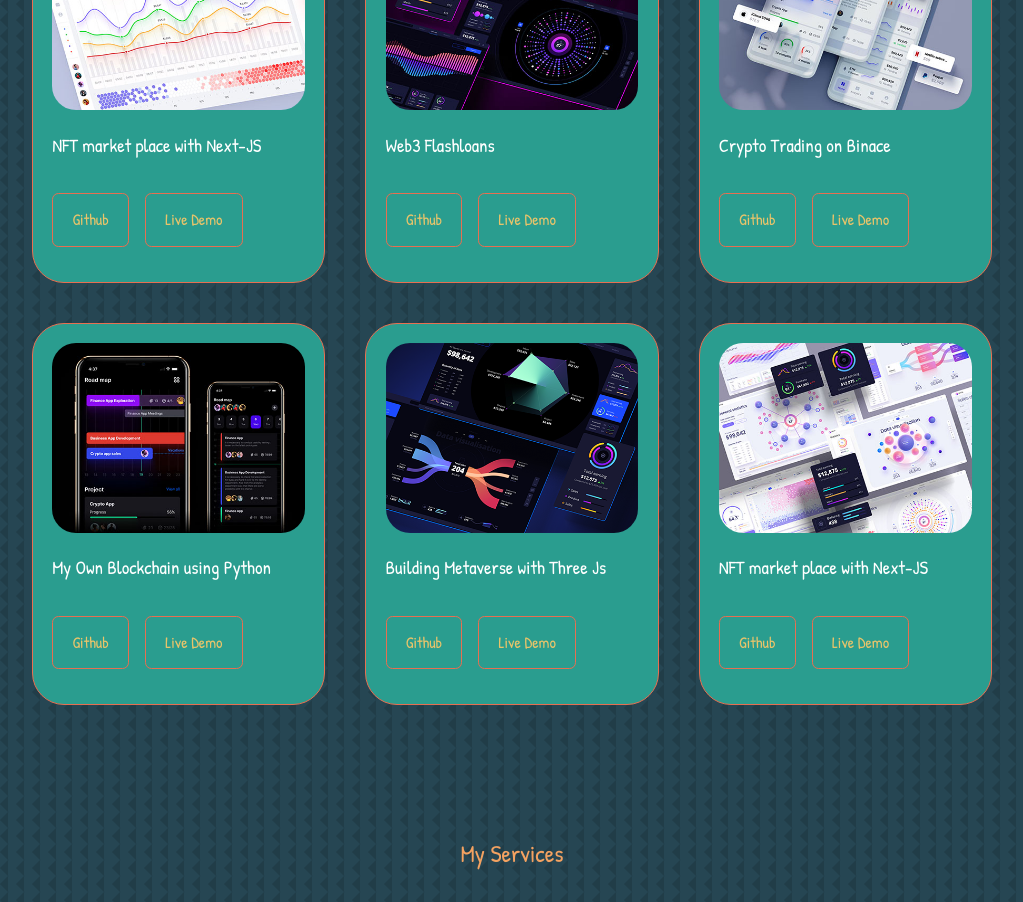
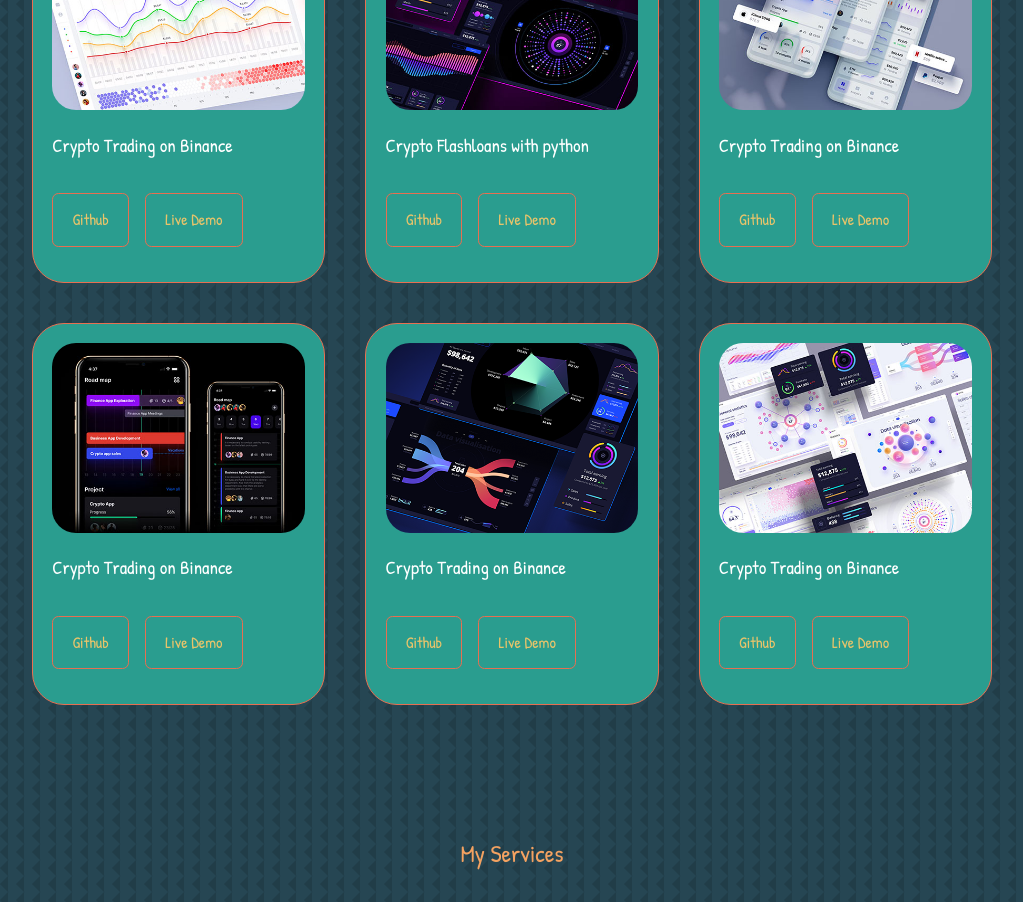
Before and after one commit to shaymk1/mamosebetsi-kekae-react-portfolio, a React (Create React App) app in the folder my-portfolio/: page / in a window 1280 px wide. Shown: the part 2180-3082 px from the top of the page, without its empty margins (128-1151 px from the left). Built offline with nearby package versions, Linux system fonts and the light colour scheme.

Commit message:
done with projects components and its styling

```diff
--- a/my-portfolio/src/components/projects/Projects.jsx
+++ b/my-portfolio/src/components/projects/Projects.jsx
@@ -6,20 +6,72 @@
 import IMG6 from '../../assets/portfolio6.jpg';
 import './projects.css';
 
+const projects = [
+	/* project-1 */
+	{
+		id: 1,
+		image: IMG1,
+		title: 'Crypto Trading on Binance',
+		github: 'https://github.com/shaymk1',
+		demo: 'https://Dribble.com/shaymk1',
+	},
+	/* project-2 */
+	{
+		id: 2,
+		image: IMG2,
+		title: 'Crypto Flashloans with python',
+		github: 'https://github.com/shaymk1',
+		demo: 'https://Dribble.com/shaymk1',
+	},
+	/* project-3 */
+	{
+		id: 3,
+		image: IMG3,
+		title: 'Crypto Trading on Binance',
+		github: 'https://github.com/shaymk1',
+		demo: 'https://Dribble.com/shaymk1',
+	},
+	/* project-4 */
+	{
+		id: 4,
+		image: IMG4,
+		title: 'Crypto Trading on Binance',
+		github: 'https://github.com/shaymk1',
+		demo: 'https://Dribble.com/shaymk1',
+	},
+	/* project-5 */
+	{
+		id: 5,
+		image: IMG5,
+		title: 'Crypto Trading on Binance',
+		github: 'https://github.com/shaymk1',
+		demo: 'https://Dribble.com/shaymk1',
+	},
+	/* project-6 */
+	{
+		id: 6,
+		image: IMG6,
+		title: 'Crypto Trading on Binance',
+		github: 'https://github.com/shaymk1',
+		demo: 'https://Dribble.com/shaymk1',
+	},
+];
+
 const Projects = () => {
 	return (
 		<section id="projects">
 			<h2>My Projects</h2>
 			<div className=" container portfolio__container">
-				{/*img-1*/}
-				<article className="portfolio__item">
+				{projects.map(({ id, image, title, github, demo }) => {
+					return (
+						<article key="id" className="portfolio__item">
 							<div className="portfolio__item-image">
-						<img className="" src={IMG1} alt="" />
+								<img className="" src={image} alt="{title}" />
 							</div>
-					<h3>NFT market place with Next-JS</h3>
+							<h3>{title}</h3>
 							<div className="portfolio__item-cta">
 								<a
-							href="https://github.com/shaymk1"
+									href="{github}"
 									className="btn"
 									target="_blank"
 									rel="noreferrer"
@@ -27,8 +79,8 @@
 									Github
 								</a>
 								<a
-							href="https://github.com/shaymk1"
-							className="btn btn-primary"
+									href="{demo}"
+									className='btn btn-primary'
 									target="_blank"
 									rel="noreferrer"
 								>
@@ -36,139 +88,172 @@
 								</a>
 							</div>
 						</article>
-
-				{/*img-2*/}
-				<article className="portfolio__item">
-					<div className="portfolio__item-image">
-						<img className="" src={IMG2} alt="" />
-					</div>
-					<h3>Web3 Flashloans </h3>
-					<div className="portfolio__item-cta">
-						<a
-							href="https://github.com/shaymk1"
-							className="btn"
-							target="_blank"
-							rel="noreferrer"
-						>
-							Github
-						</a>
-						<a
-							href="https://github.com/shaymk1"
-							className="btn btn-primary"
-							target="_blank"
-							rel="noreferrer"
-						>
-							Live Demo
-						</a>
-					</div>
-				</article>
-
-				{/*img-3*/}
-				<article className="portfolio__item">
-					<div className="portfolio__item-image">
-						<img className="" src={IMG3} alt="" />
-					</div>
-					<h3>Crypto Trading on Binace</h3>
-					<div className="portfolio__item-cta">
-						<a
-							href="https://github.com/shaymk1"
-							className="btn"
-							target="_blank"
-							rel="noreferrer"
-						>
-							Github
-						</a>
-						<a
-							href="https://github.com/shaymk1"
-							className="btn btn-primary"
-							target="_blank"
-							rel="noreferrer"
-						>
-							Live Demo
-						</a>
-					</div>
-				</article>
-
-				{/*img-4*/}
-				<article className="portfolio__item">
-					<div className="portfolio__item-image">
-						<img className="" src={IMG4} alt="" />
-					</div>
-					<h3>My Own Blockchain using Python</h3>
-					<div className="portfolio__item-cta">
-						<a
-							href="https://github.com/shaymk1"
-							className="btn"
-							target="_blank"
-							rel="noreferrer"
-						>
-							Github
-						</a>
-						<a
-							href="https://github.com/shaymk1"
-							className="btn btn-primary"
-							target="_blank"
-							rel="noreferrer"
-						>
-							Live Demo
-						</a>
-					</div>
-				</article>
-
-				{/*img-5*/}
-				<article className="portfolio__item">
-					<div className="portfolio__item-image">
-						<img className="" src={IMG5} alt="" />
-					</div>
-					<h3>Building Metaverse with Three Js</h3>
-					<div className="portfolio__item-cta">
-						<a
-							href="https://github.com/shaymk1"
-							className="btn"
-							target="_blank"
-							rel="noreferrer"
-						>
-							Github
-						</a>
-						<a
-							href="https://github.com/shaymk1"
-							className="btn btn-primary"
-							target="_blank"
-							rel="noreferrer"
-						>
-							Live Demo
-						</a>
-					</div>
-				</article>
-
-				{/*img-6*/}
-				<article className="portfolio__item">
-					<div className="portfolio__item-image">
-						<img className="" src={IMG6} alt="" />
-					</div>
-					<h3>NFT market place with Next-JS</h3>
-					<div className="portfolio__item-cta">
-						<a
-							href="https://github.com/shaymk1"
-							className="btn"
-							target="_blank"
-							rel="noreferrer"
-						>
-							Github
-						</a>
-						<a
-							href="https://github.com/shaymk1"
-							className="btn btn-primary"
-							target="_blank"
-							rel="noreferrer"
-						>
-							Live Demo
-						</a>
-					</div>
-				</article>
+					);
+				})}
 			</div>
 		</section>
 	);
 };
 
 export default Projects;
+
+// <section id="projects">
+// 			<h2>My Projects</h2>
+// 			<div className=" container portfolio__container">
+// 				{/*img-1*/}
+// 				<article className="portfolio__item">
+// 					<div className="portfolio__item-image">
+// 						<img className="" src={IMG1} alt="" />
+// 					</div>
+// 					<h3>NFT market place with Next-JS</h3>
+// 					<div className="portfolio__item-cta">
+// 						<a
+// 							href="https://github.com/shaymk1"
+// 							className="btn"
+// 							target="_blank"
+// 							rel="noreferrer"
+// 						>
+// 							Github
+// 						</a>
+// 						<a
+// 							href="https://github.com/shaymk1"
+// 							className="btn btn-primary"
+// 							target="_blank"
+// 							rel="noreferrer"
+// 						>
+// 							Live Demo
+// 						</a>
+// 					</div>
+// 				</article>
+
+// 				{/*img-2*/}
+// 				<article className="portfolio__item">
+// 					<div className="portfolio__item-image">
+// 						<img className="" src={IMG2} alt="" />
+// 					</div>
+// 					<h3>Web3 Flashloans </h3>
+// 					<div className="portfolio__item-cta">
+// 						<a
+// 							href="https://github.com/shaymk1"
+// 							className="btn"
+// 							target="_blank"
+// 							rel="noreferrer"
+// 						>
+// 							Github
+// 						</a>
+// 						<a
+// 							href="https://github.com/shaymk1"
+// 							className="btn btn-primary"
+// 							target="_blank"
+// 							rel="noreferrer"
+// 						>
+// 							Live Demo
+// 						</a>
+// 					</div>
+// 				</article>
+
+// 				{/*img-3*/}
+// 				<article className="portfolio__item">
+// 					<div className="portfolio__item-image">
+// 						<img className="" src={IMG3} alt="" />
+// 					</div>
+// 					<h3>Crypto Trading on Binace</h3>
+// 					<div className="portfolio__item-cta">
+// 						<a
+// 							href="https://github.com/shaymk1"
+// 							className="btn"
+// 							target="_blank"
+// 							rel="noreferrer"
+// 						>
+// 							Github
+// 						</a>
+// 						<a
+// 							href="https://github.com/shaymk1"
+// 							className="btn btn-primary"
+// 							target="_blank"
+// 							rel="noreferrer"
+// 						>
+// 							Live Demo
+// 						</a>
+// 					</div>
+// 				</article>
+
+// 				{/*img-4*/}
+// 				<article className="portfolio__item">
+// 					<div className="portfolio__item-image">
+// 						<img className="" src={IMG4} alt="" />
+// 					</div>
+// 					<h3>My Own Blockchain using Python</h3>
+// 					<div className="portfolio__item-cta">
+// 						<a
+// 							href="https://github.com/shaymk1"
+// 							className="btn"
+// 							target="_blank"
+// 							rel="noreferrer"
+// 						>
+// 							Github
+// 						</a>
+// 						<a
+// 							href="https://github.com/shaymk1"
+// 							className="btn btn-primary"
+// 							target="_blank"
+// 							rel="noreferrer"
+// 						>
+// 							Live Demo
+// 						</a>
+// 					</div>
+// 				</article>
+
+// 				{/*img-5*/}
+// 				<article className="portfolio__item">
+// 					<div className="portfolio__item-image">
+// 						<img className="" src={IMG5} alt="" />
+// 					</div>
+// 					<h3>Building Metaverse with Three Js</h3>
+// 					<div className="portfolio__item-cta">
+// 						<a
+// 							href="https://github.com/shaymk1"
+// 							className="btn"
+// 							target="_blank"
+// 							rel="noreferrer"
+// 						>
+// 							Github
+// 						</a>
+// 						<a
+// 							href="https://github.com/shaymk1"
+// 							className="btn btn-primary"
+// 							target="_blank"
+// 							rel="noreferrer"
+// 						>
+// 							Live Demo
+// 						</a>
+// 					</div>
+// 				</article>
+
+// 				{/*img-6*/}
+// 				<article className="portfolio__item">
+// 					<div className="portfolio__item-image">
+// 						<img className="" src={IMG6} alt="" />
+// 					</div>
+// 					<h3>NFT market place with Next-JS</h3>
+// 					<div className="portfolio__item-cta">
+// 						<a
+// 							href="https://github.com/shaymk1"
+// 							className="btn"
+// 							target="_blank"
+// 							rel="noreferrer"
+// 						>
+// 							Github
+// 						</a>
+// 						<a
+// 							href="https://github.com/shaymk1"
+// 							className="btn btn-primary"
+// 							target="_blank"
+// 							rel="noreferrer"
+// 						>
+// 							Live Demo
+// 						</a>
+// 					</div>
+// 				</article>
+// 			</div>
+// 		</section>
```
Lines whose indentation alone changed are shown as unchanged.
